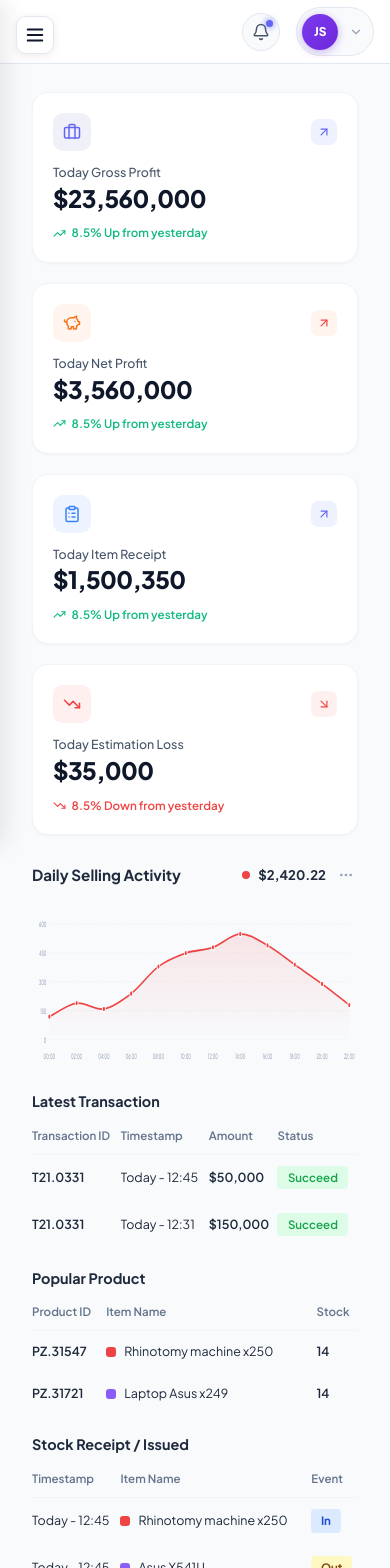
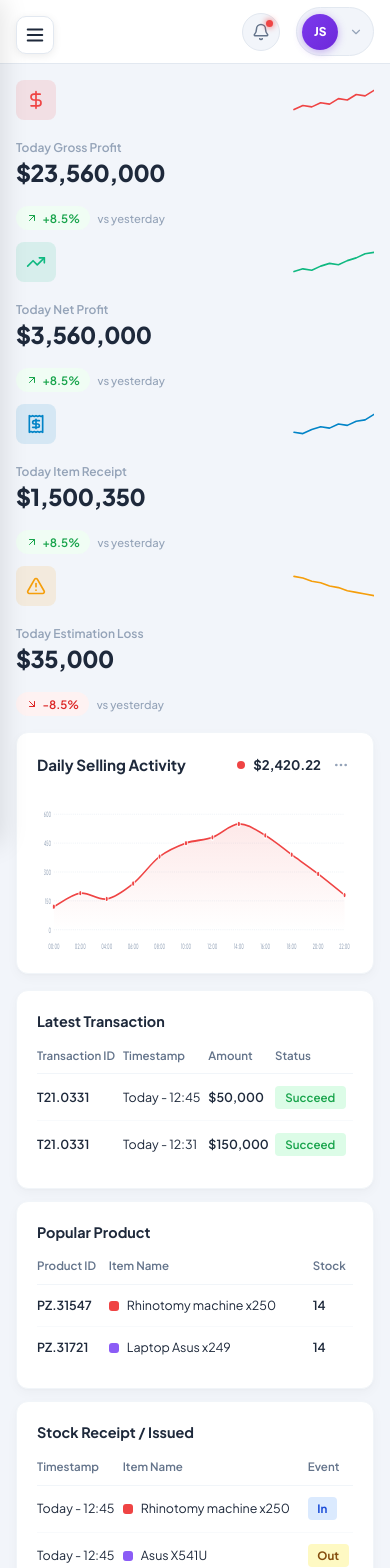
Before and after one commit to priambodogigieh-afk/web-slicing, a Next.js app: page / in a window 390 px wide. Shown: the top 1568 px of the page. Built offline with nearby package versions, Linux system fonts and the light colour scheme.

Commit message:
fix: sync app router page.js and globals.css with actual components

```diff
--- a/src/app/globals.css
+++ b/src/app/globals.css
@@ -1,72 +1,45 @@
+@import url('https://fonts.googleapis.com/css2?family=Plus+Jakarta+Sans:wght@400;500;600;700;800&display=swap');
+
 :root {
   --font-family: 'Plus Jakarta Sans', -apple-system, BlinkMacSystemFont, 'Segoe UI', Roboto, sans-serif;
 
-  /* Light Theme Variables */
-  --bg-app: #f8fafc;
+  --bg-app: #f2f5fa;
   --bg-sidebar: #ffffff;
   --bg-card: #ffffff;
-  --bg-card-hover: #f1f5f9;
+  --bg-card-hover: #f8fafc;
 
-  --text-primary: #0f172a;
-  --text-secondary: #475569;
+  --text-primary: #1e293b;
+  --text-main: #1e293b;
+  --text-secondary: #64748b;
   --text-muted: #94a3b8;
 
-  --color-primary: #6366f1;
-  --color-primary-hover: #4f46e5;
-  --color-primary-light: #eef2ff;
-  --color-primary-gradient: linear-gradient(135deg, #6366f1 0%, #4f46e5 100%);
+  --color-primary: #ef4444;
+  --color-primary-hover: #dc2626;
+  --color-primary-light: #fee2e2;
+  --color-primary-subtle: #fef2f2;
+  --color-primary-gradient: linear-gradient(135deg, #ef4444 0%, #b91c1c 100%);
 
-  --color-emerald: #10b981;
-  --color-emerald-bg: #ecfdf5;
+  --color-success: #10b981;
+  --color-success-bg: #ecfdf5;
 
-  --color-cyan: #06b6d4;
-  --color-cyan-bg: #ecfeff;
-
-  --color-amber: #f59e0b;
-  --color-amber-bg: #fffbe6;
-
-  --color-rose: #f43f5e;
-  --color-rose-bg: #fff1f2;
+  --color-danger: #ef4444;
+  --color-danger-bg: #fef2f2;
 
   --border-color: #e2e8f0;
+  --border-light: #e2e8f0;
   --border-subtle: #f1f5f9;
 
-  --shadow-sm: 0 1px 3px rgba(0, 0, 0, 0.04);
-  --shadow-md: 0 4px 16px rgba(99, 102, 241, 0.06);
-  --shadow-lg: 0 12px 30px -5px rgba(99, 102, 241, 0.1);
-
-  --radius-sm: 10px;
-  --radius-md: 16px;
-  --radius-lg: 24px;
+  --radius-sm: 8px;
+  --radius-md: 12px;
+  --radius-lg: 16px;
   --radius-pill: 9999px;
 
+  --shadow-card: 0 1px 3px rgba(0, 0, 0, 0.02), 0 4px 12px rgba(0, 0, 0, 0.03);
+  --shadow-sm: 0 1px 4px rgba(0, 0, 0, 0.06);
+  --shadow-lg: 0 12px 30px rgba(0, 0, 0, 0.1);
+
   --transition-fast: 0.15s ease;
-  --transition-normal: 0.25s cubic-bezier(0.4, 0, 0.2, 1);
-}
-
-/* Dark Theme Variables */
-[data-theme='dark'] {
-  --bg-app: #090d16;
-  --bg-sidebar: #0f172a;
-  --bg-card: #1e293b;
-  --bg-card-hover: #334155;
-
-  --text-primary: #f8fafc;
-  --text-secondary: #cbd5e1;
-  --text-muted: #64748b;
-
-  --color-primary-light: rgba(99, 102, 241, 0.18);
-  --color-emerald-bg: rgba(16, 185, 129, 0.18);
-  --color-cyan-bg: rgba(6, 182, 212, 0.18);
-  --color-amber-bg: rgba(245, 158, 11, 0.18);
-  --color-rose-bg: rgba(244, 63, 94, 0.18);
-
-  --border-color: #334155;
-  --border-subtle: #1e293b;
-
-  --shadow-sm: 0 1px 3px rgba(0, 0, 0, 0.4);
-  --shadow-md: 0 4px 16px rgba(0, 0, 0, 0.4);
-  --shadow-lg: 0 12px 30px -5px rgba(0, 0, 0, 0.6);
+  --transition-normal: 0.25s ease;
 }
 
 * {
@@ -82,7 +55,6 @@ body {
   -webkit-font-smoothing: antialiased;
   -moz-osx-font-smoothing: grayscale;
   line-height: 1.5;
-  transition: background-color var(--transition-normal), color var(--transition-normal);
 }
 
 button {
@@ -93,98 +65,114 @@ button {
   color: inherit;
 }
 
-/* Glass Card Base */
-.nextgen-card {
-  background-color: var(--bg-card);
-  border: 1px solid var(--border-color);
+/* Scrollbar */
+::-webkit-scrollbar { width: 6px; height: 6px; }
+::-webkit-scrollbar-track { background: transparent; }
+::-webkit-scrollbar-thumb { background: #cbd5e1; border-radius: 4px; }
+::-webkit-scrollbar-thumb:hover { background: #94a3b8; }
+
+/* Dashboard Card base */
+.dashboard-card {
+  background: var(--bg-card);
   border-radius: var(--radius-md);
-  box-shadow: var(--shadow-md);
-  padding: 1.35rem;
-  transition: all var(--transition-normal);
+  box-shadow: var(--shadow-card);
+  border: 1px solid var(--border-subtle);
+  padding: 1.25rem;
+  transition: box-shadow var(--transition-fast);
 }
 
-.nextgen-card:hover {
-  box-shadow: var(--shadow-lg);
-  border-color: rgba(99, 102, 241, 0.3);
+.dashboard-card:hover {
+  box-shadow: 0 6px 20px rgba(0, 0, 0, 0.04);
 }
 
-/* Pill Badges */
-.pill-chip {
+/* Badge */
+.badge {
   display: inline-flex;
   align-items: center;
   gap: 0.35rem;
-  padding: 0.25rem 0.65rem;
+  padding: 0.2rem 0.65rem;
   border-radius: var(--radius-pill);
-  font-size: 0.725rem;
-  font-weight: 700;
+  font-size: 0.75rem;
+  font-weight: 600;
 }
 
-.chip-indigo {
-  background-color: var(--color-primary-light);
-  color: var(--color-primary);
+.badge-pill {
+  display: inline-flex;
+  align-items: center;
+  gap: 0.3rem;
+  padding: 0.2rem 0.6rem;
+  border-radius: var(--radius-pill);
+  font-size: 0.72rem;
+  font-weight: 600;
 }
 
-.chip-emerald {
-  background-color: var(--color-emerald-bg);
-  color: var(--color-emerald);
+.badge-pill-success {
+  background-color: #f0fdf4;
+  color: #16a34a;
 }
 
-.chip-cyan {
-  background-color: var(--color-cyan-bg);
-  color: var(--color-cyan);
+.badge-pill-danger {
+  background-color: #fef2f2;
+  color: #dc2626;
 }
 
-.chip-amber {
-  background-color: var(--color-amber-bg);
-  color: var(--color-amber);
+.badge-pill-neutral {
+  background-color: #f1f5f9;
+  color: #64748b;
 }
 
-.chip-rose {
-  background-color: var(--color-rose-bg);
-  color: var(--color-rose);
+.badge-pill-warning {
+  background-color: #fffbe6;
+  color: #b45309;
 }
 
-/* Master Layout */
-.command-center-layout {
+/* Master layout */
+.app-container {
   display: flex;
   min-height: 100vh;
   width: 100%;
+  background-color: var(--bg-app);
 }
 
-.command-center-main {
+.main-content {
   flex: 1;
   display: flex;
   flex-direction: column;
   min-width: 0;
+  overflow-x: hidden;
 }
 
-.command-center-body {
-  padding: 1.75rem 2rem;
+.dashboard-body {
+  padding: 1.5rem 2rem;
   display: flex;
   flex-direction: column;
-  gap: 1.75rem;
-}
-
-.split-hero-grid {
-  display: grid;
-  grid-template-columns: 2.2fr 1fr;
   gap: 1.5rem;
 }
 
-.bottom-three-grid {
+/* Bottom 3-column grid */
+.bottom-grid {
   display: grid;
   grid-template-columns: repeat(3, 1fr);
   gap: 1.25rem;
 }
 
-@media (max-width: 1280px) {
-  .split-hero-grid {
-    grid-template-columns: 1fr;
+/* Responsive */
+@media (max-width: 1100px) {
+  .bottom-grid {
+    grid-template-columns: 1fr 1fr;
   }
 }
 
-@media (max-width: 1100px) {
-  .bottom-three-grid {
-    grid-template-columns: 1fr;
+@media (max-width: 768px) {
+  .dashboard-body {
+    padding: 1rem;
+    gap: 1rem;
   }
 }
+
+@media (max-width: 640px) {
+  .bottom-grid {
+    grid-template-columns: 1fr;
+    gap: 0.75rem;
+  }
+}
--- a/src/app/page.js
+++ b/src/app/page.js
@@ -1,44 +1,26 @@
 'use client';
 
-import React, { useState, useEffect } from 'react';
+import React, { useState } from 'react';
 import Sidebar from '../components/Sidebar';
 import Header from '../components/Header';
-import KpiCards from '../components/KpiCards';
+import StatCards from '../components/StatCards';
 import DailySellingChart from '../components/DailySellingChart';
 import LatestTransactions from '../components/LatestTransactions';
 import PopularProducts from '../components/PopularProducts';
 import StockReceiptIssued from '../components/StockReceiptIssued';
 
-export default function CommandCenterPage() {
-  const [theme, setTheme] = useState('light');
+export default function Page() {
   const [activeTab, setActiveTab] = useState('Dashboard');
 
-  useEffect(() => {
-    document.documentElement.setAttribute('data-theme', theme);
-  }, [theme]);
-
-  const toggleTheme = () => {
-    setTheme(prev => (prev === 'light' ? 'dark' : 'light'));
-  };
-
   return (
-    <div className="command-center-layout">
-      {/* Sidebar Navigation */}
+    <div className="app-container">
       <Sidebar activeTab={activeTab} setActiveTab={setActiveTab} />
-
-      {/* Main Command Center Body */}
-      <main className="command-center-main">
-        <Header theme={theme} toggleTheme={toggleTheme} />
-
-        <div className="command-center-body">
-          {/* 4 KPI Metric Summary Cards */}
-          <KpiCards />
-
-          {/* Full-width Daily Selling Activity Chart */}
+      <main className="main-content">
+        <Header />
+        <div className="dashboard-body">
+          <StatCards />
           <DailySellingChart />
-
-          {/* 3-Column Bottom Grid: Latest Transactions, Popular Products, Stock Receipt */}
-          <div className="bottom-three-grid">
+          <div className="bottom-grid">
             <LatestTransactions />
             <PopularProducts />
             <StockReceiptIssued />
```
